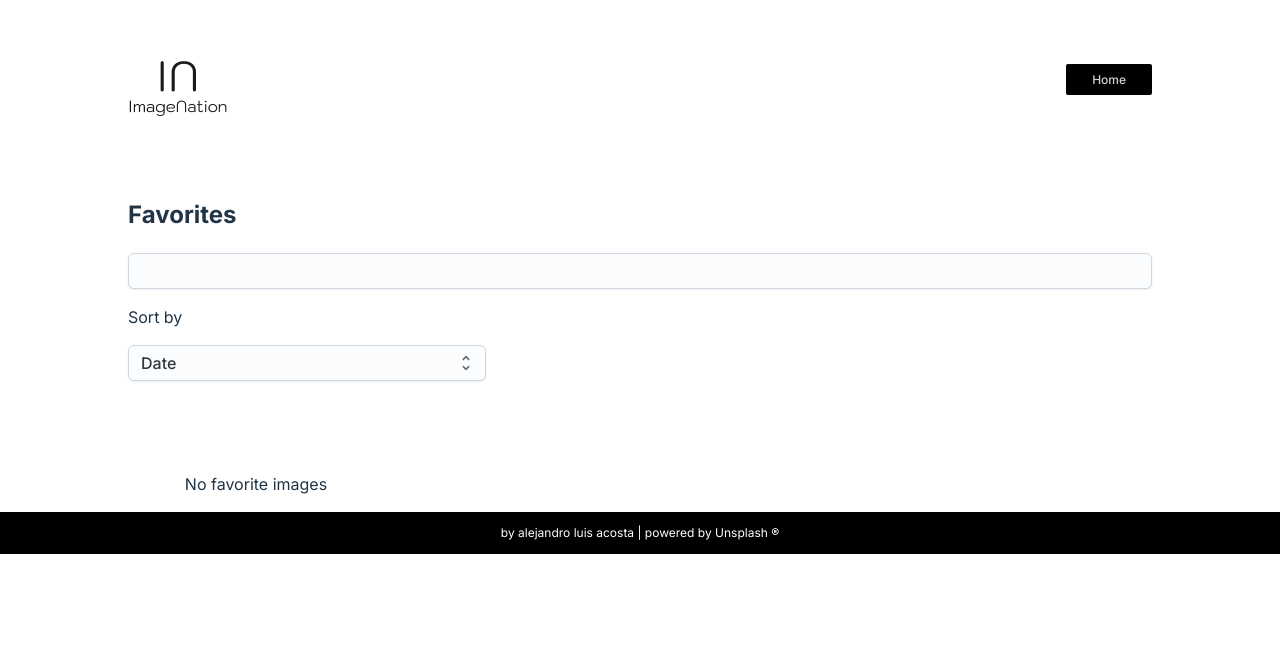
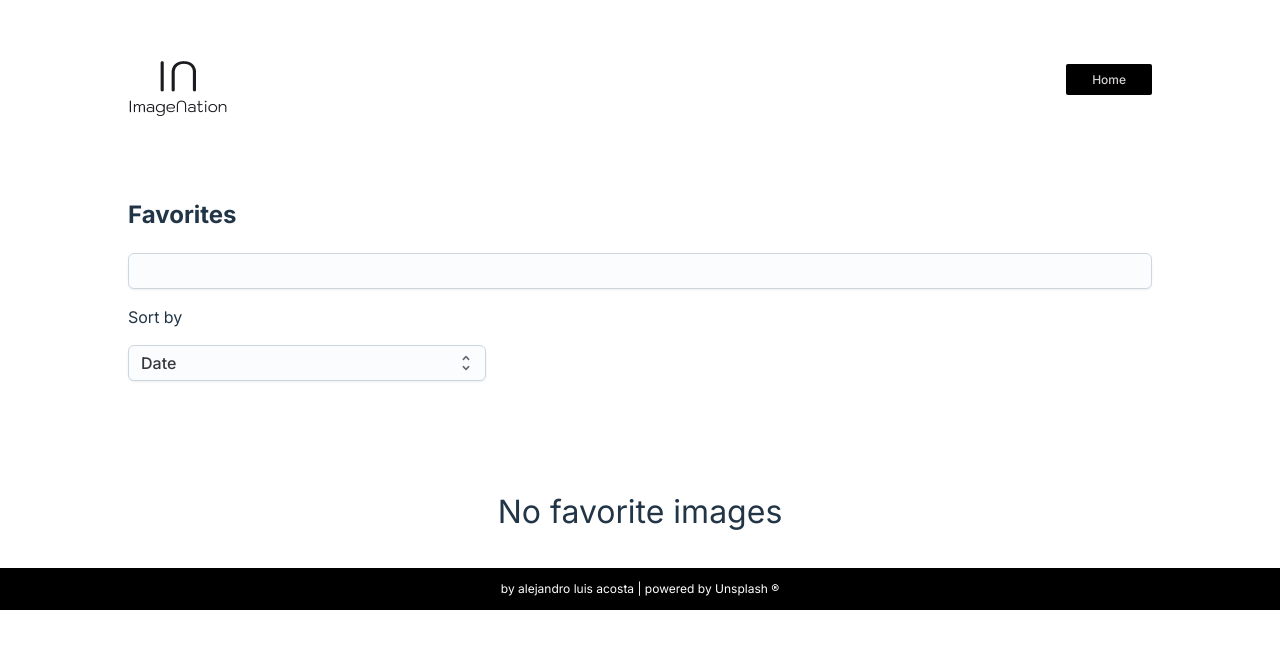
Before and after one commit to alejandroluisacosta/image-nation, a React (Vite) app: page /favorites in a window 1280 px wide. Shown: the top 648 px of the page. Built offline with nearby package versions, Linux system fonts and the light colour scheme; a web font is replaced by a local one.

Commit message:
fix: 'no favorite images' styles

```diff
--- a/src/Pages/FavoritesPage/FavoritesPage.css
+++ b/src/Pages/FavoritesPage/FavoritesPage.css
@@ -10,6 +10,15 @@
 
 .favorites__header__select {
     width: 35%
+}
+
+.no-images-message-container {
+    display: flex;
+    justify-content: center;
+}
+
+.no-images-message-container {
+    font-size: 2rem;
 }
 
 @media only screen and (min-width: 1000px) {
--- a/src/Pages/FavoritesPage/FavoritesPage.jsx
+++ b/src/Pages/FavoritesPage/FavoritesPage.jsx
@@ -57,16 +57,18 @@ const FavoritesPage = () => {
             <Option value="likes">Likes</Option>
         </Select>
         </div>
-        <div className='image-list image-list--favorites'>
-        {Favorites.length ? renderedImages.map((favoriteImage, index) => (
-            <>
-            <ImageComponent isSearchPage={false} id={favoriteImage.id} authorName={favoriteImage.authorName} image={favoriteImage.image} description={favoriteImage.description} width={favoriteImage.width} height={favoriteImage.height} likes={favoriteImage.likes} date={favoriteImage.created_at} downloadLink={favoriteImage.downloadLink} key={index}/>
-            </>
-        ))
+        {Favorites.length ?
+            <div className='image-list image-list--favorites'>
+                {renderedImages.map((favoriteImage, index) => (
+                    <ImageComponent isSearchPage={false} id={favoriteImage.id} authorName={favoriteImage.authorName} image={favoriteImage.image} description={favoriteImage.description} width={favoriteImage.width} height={favoriteImage.height} likes={favoriteImage.likes} date={favoriteImage.created_at} downloadLink={favoriteImage.downloadLink} key={index}/>
+                ))}
+            </div>
         :
-        <p>No favorite images</p>
+        <div className='no-images-message-container'>
+            <p className='no-images-message-container__text'>No favorite images</p>
+        </div>
         }
-        </div>
+
         {imageRemoved ? <ToastContainer autoClose={1500}/> : <></>}
         <FooterComponent className="footer"/>
         </>
--- a/src/Pages/SearchPage/SearchPage.css
+++ b/src/Pages/SearchPage/SearchPage.css
@@ -15,6 +15,11 @@
 
 .header__subtitle {
     margin-top: 0;
+}
+
+.circular-progress-container {
+    display: flex;
+    align-items: center;
 }
 
 .image-list {
--- a/src/Pages/SearchPage/SearchPage.jsx
+++ b/src/Pages/SearchPage/SearchPage.jsx
@@ -74,7 +74,9 @@ const SearchPage = () => {
             </div>
         </header>
         {loading ?
-        <CircularProgress />
+        <div className="circular-progress-container">
+            <CircularProgress className="circular-progress-container__icon"/>
+        </div>
         :
         <>
         <div className="image-list">
```
